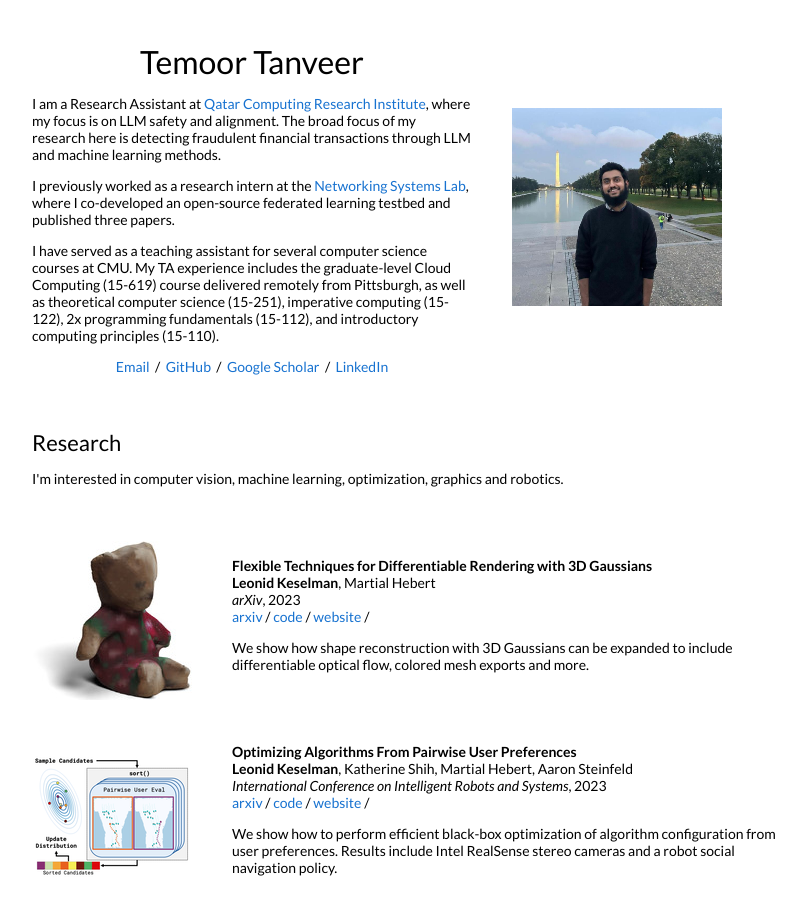
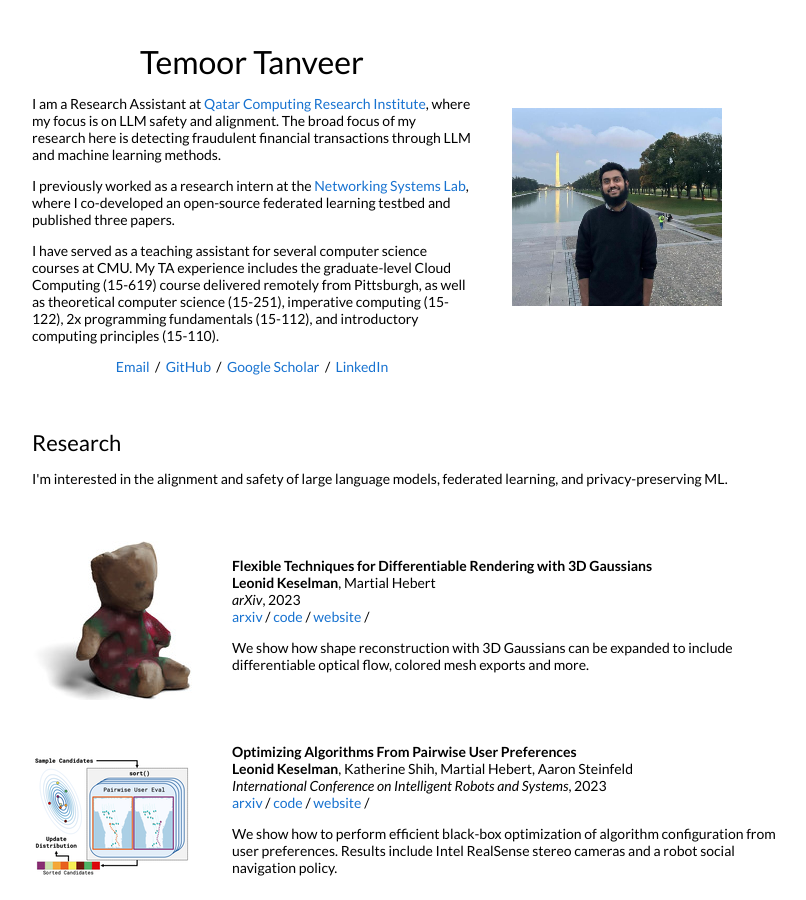
Before and after one commit to ttanv/ttanv.github.io, a Jekyll site: the page built from _posts/2023-08-28-3dgaussians.markdown, in a window 1280 px wide and 900 px high. Shown: the whole window, without its empty margins (228-1034 px from the left). Built offline with Jekyll 4.4.1, drawn with Linux system fonts in a browser that asks for light colours; some of the changed text lies outside the part shown.

Commit message:
Update default.html

```diff
--- a/_layouts/default.html
+++ b/_layouts/default.html
@@ -64,7 +64,7 @@
             <td style="padding:2.5%;width:100%;vertical-align:middle">
               <h2>Research</h2>
               <p>
-                I'm interested in computer vision, machine learning, optimization, graphics and robotics.
+                I'm interested in the alignment and safety of large language models, federated learning, and privacy-preserving ML.
               </p>
             </td>
           </tr>
```
Also changed, not shown: other parts of _layouts/default.html (+3 -3 lines).
